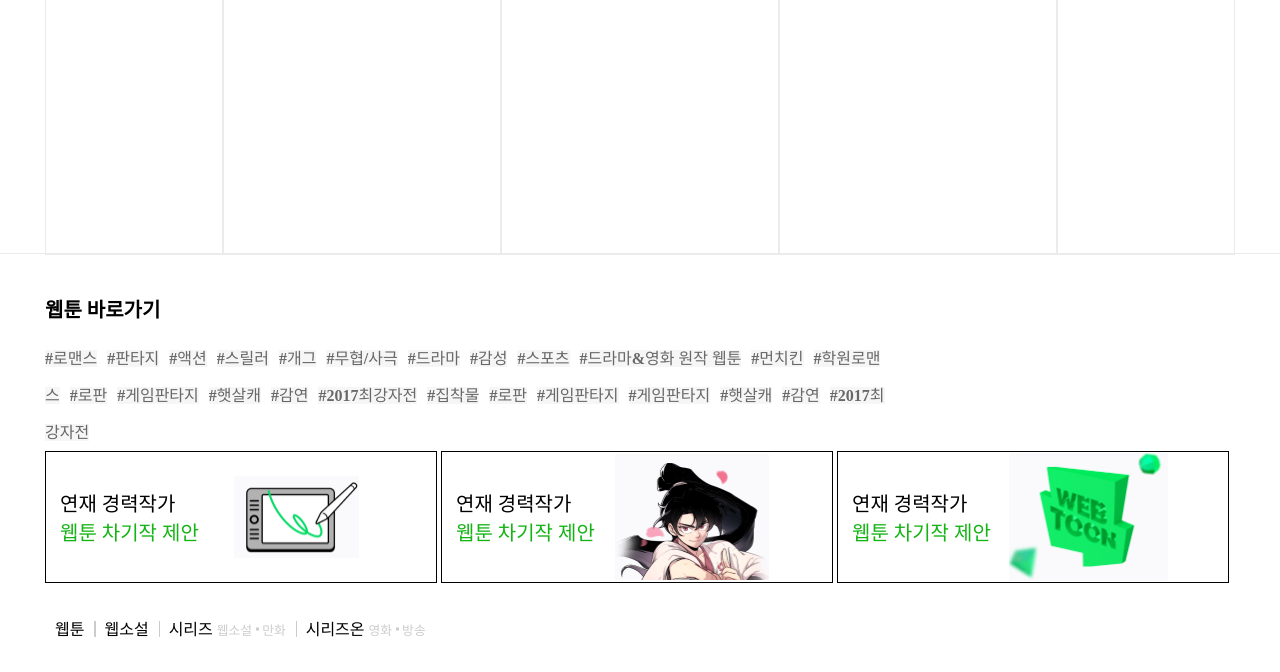
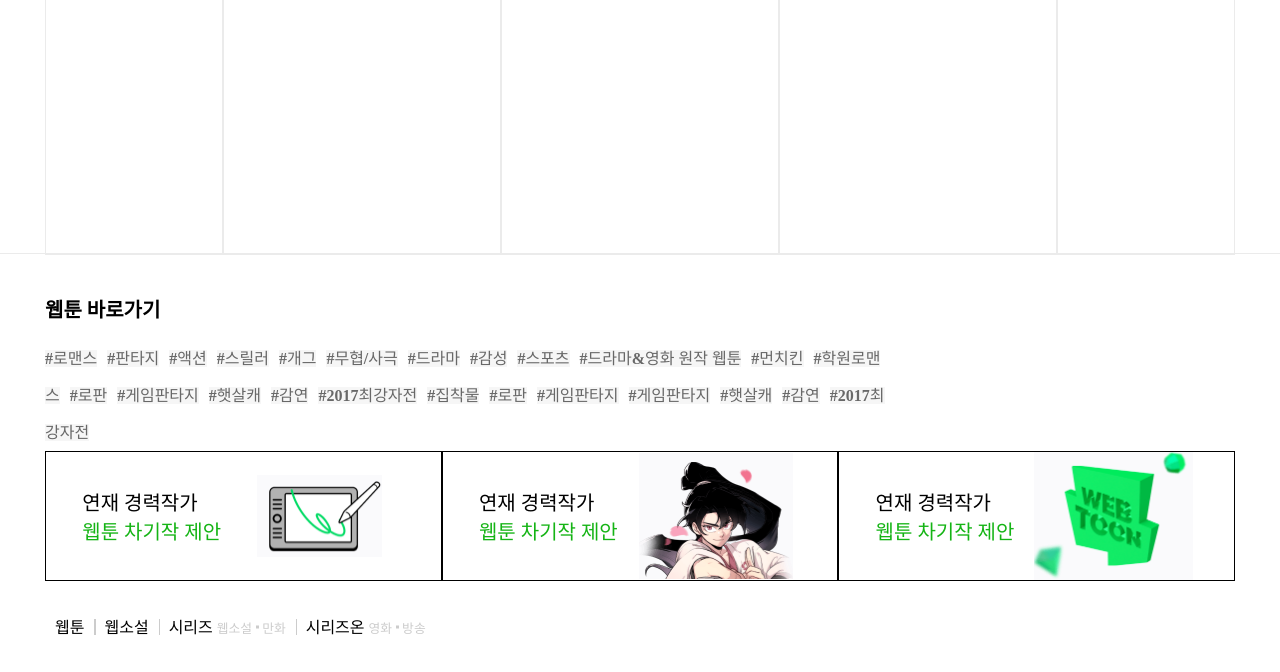
Before and after one commit to minjune8506/woori_mini_project_html_css, a plain HTML site: page index.html in a window 1280 px wide. Shown: the part 1427-2099 px from the top of the page. Drawn offline with Linux system fonts and the light colour scheme.

Commit message:
fix: footer container size

```diff
--- a/style.css
+++ b/style.css
@@ -212,6 +212,7 @@
 #nav-banner-button div {
     height: 12px;
 }
+
 /* footer  */
 footer {
     margin-top: 30px;
@@ -248,14 +249,14 @@
 }
 
 .footer-announce {
-    width: 1224px;
+    display: flex;
 }
 
 .announce-box {
     border: 1px solid;
     display: inline-flex;
-    width: 390px;
-    height: 130px;
+    flex: 1;
+    justify-content: center;
 }
 
 .announce-box-text {
@@ -276,8 +277,6 @@
     font-weight: 550;
 }
 
-.text-1 {
-}
 
 .text-2 {
     color: rgb(21, 180, 21);
```
